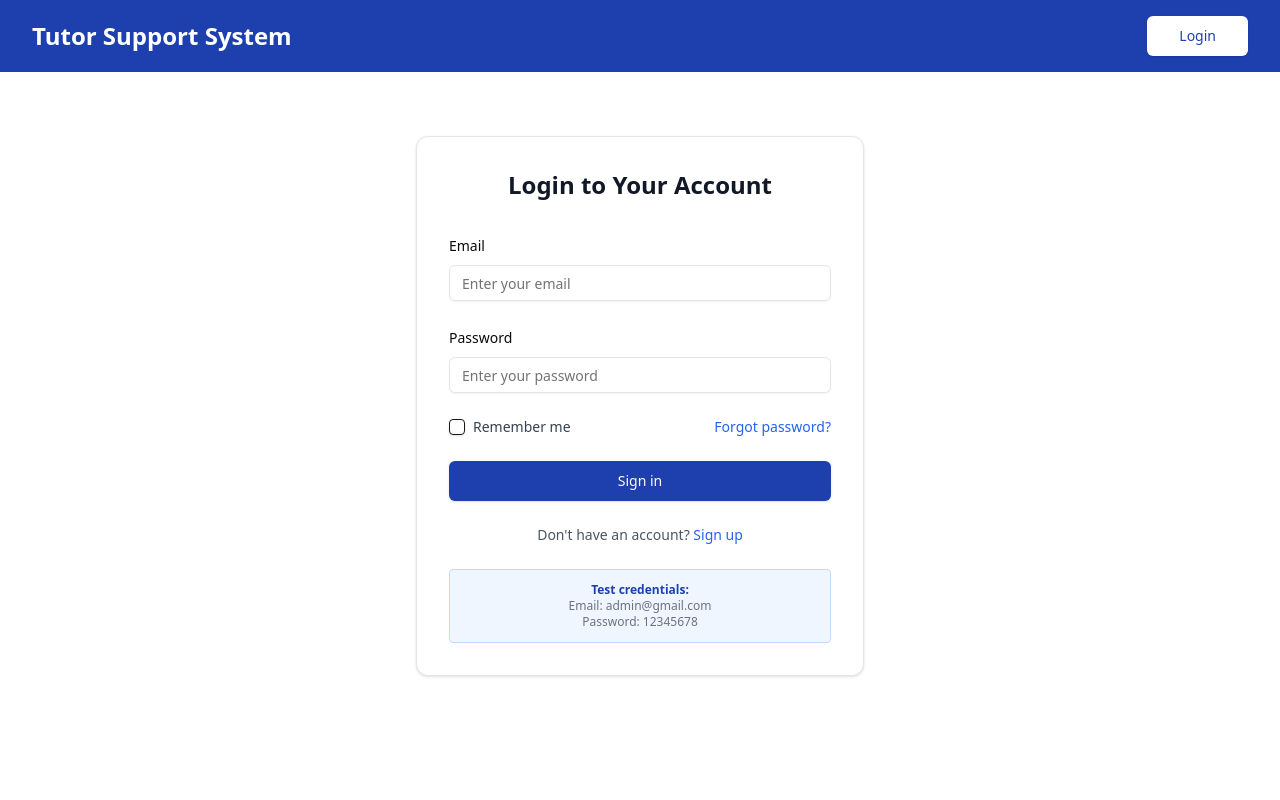
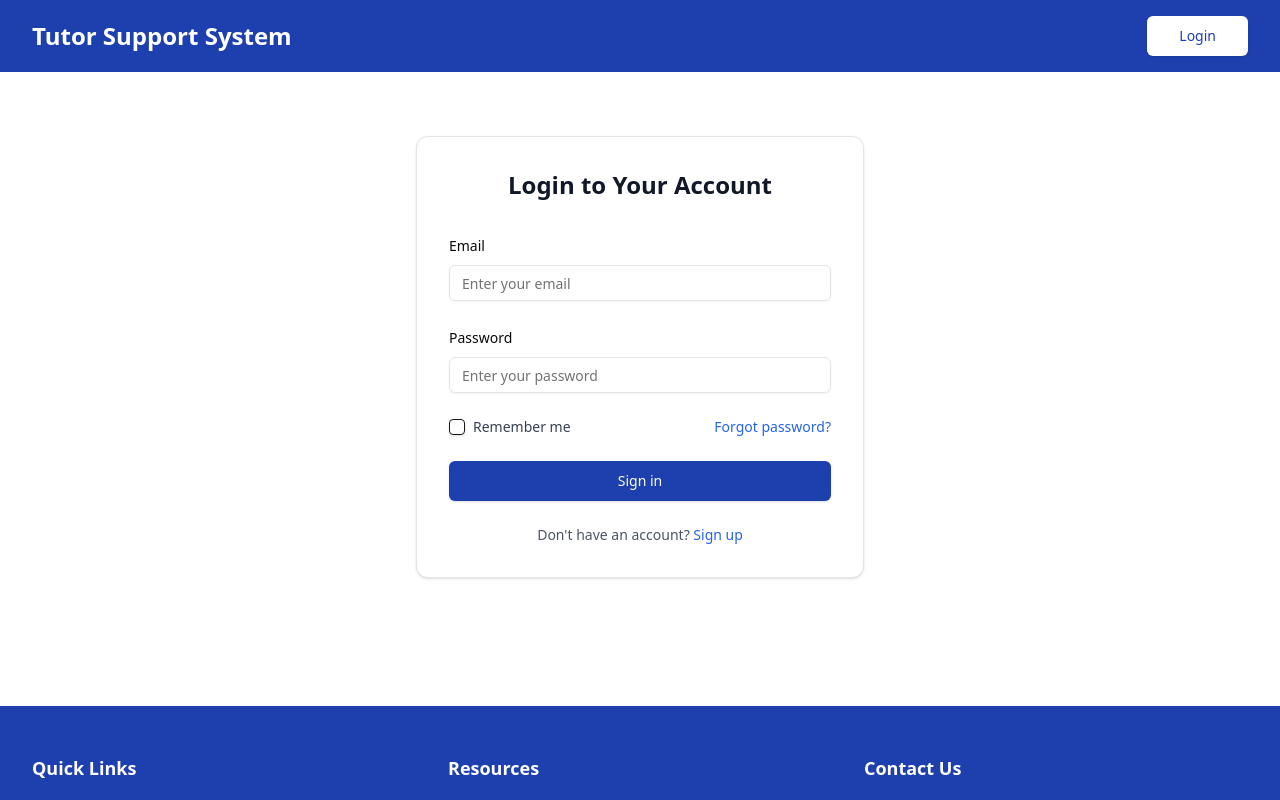
Before and after one commit to nghiahuynh091/Tutor-support-system, a React app in the folder frontend/: page /login in a window 1280 px wide. Shown: the top 800 px of the page. Built offline with nearby package versions, Linux system fonts and the light colour scheme; the HTML template or start-up script is replaced by a standard one.

Commit message:
hide admin account at login page

```diff
--- a/frontend/src/pages/LoginPage.tsx
+++ b/frontend/src/pages/LoginPage.tsx
@@ -124,11 +124,11 @@ export function LoginPage() {
               </a>
             </p>
 
-            <div className="text-xs text-center text-gray-500 mt-4 p-3 bg-blue-50 rounded border border-blue-200">
+            {/* <div className="text-xs text-center text-gray-500 mt-4 p-3 bg-blue-50 rounded border border-blue-200">
               <strong className="text-blue-800">Test credentials:</strong><br />
               Email: admin@gmail.com<br />
               Password: 12345678
-            </div>
+            </div> */}
           </form>
         </Card>
       </div>
```
